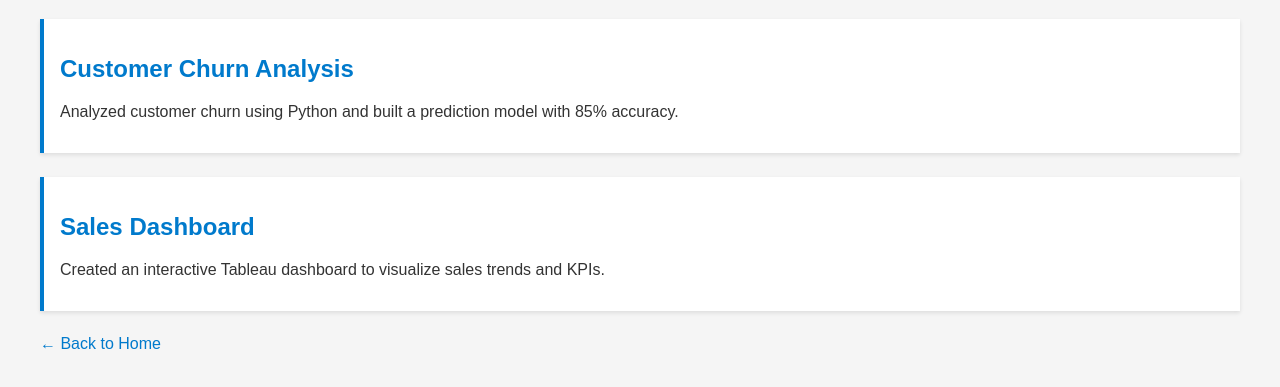
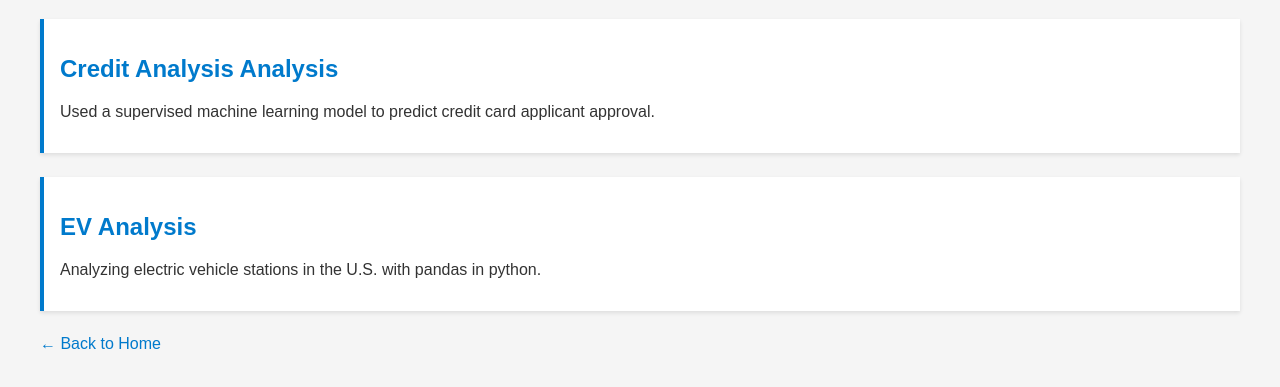
Before and after one commit to kianshahi/kianshahi.github.io, a plain HTML site: page projects.html in a window 1280 px wide. Shown: the part 101-488 px from the top of the page. Drawn offline with Linux system fonts and the light colour scheme.

Commit message:
Update projects.html

```diff
--- a/projects.html
+++ b/projects.html
@@ -9,13 +9,13 @@
   <h1>My Projects</h1>
 
   <div class="project">
-    <h2><a href="https://github.com/kianshahi/project-1">Customer Churn Analysis</a></h2>
-    <p>Analyzed customer churn using Python and built a prediction model with 85% accuracy.</p>
+    <h2><a href="https://github.com/kianshahi/Credit-ML-Project">Credit Analysis Analysis</a></h2>
+    <p>Used a supervised machine learning model to predict credit card applicant approval.</p>
   </div>
 
   <div class="project">
-    <h2><a href="https://github.com/yourusername/project-2">Sales Dashboard</a></h2>
-    <p>Created an interactive Tableau dashboard to visualize sales trends and KPIs.</p>
+    <h2><a href="https://github.com/kianshahi/Analyze-Electric-Vehicle-Stations">EV Analysis</a></h2>
+    <p>Analyzing electric vehicle stations in the U.S. with pandas in python.</p>
   </div>
 
   <a href="index.html">← Back to Home</a>
```
